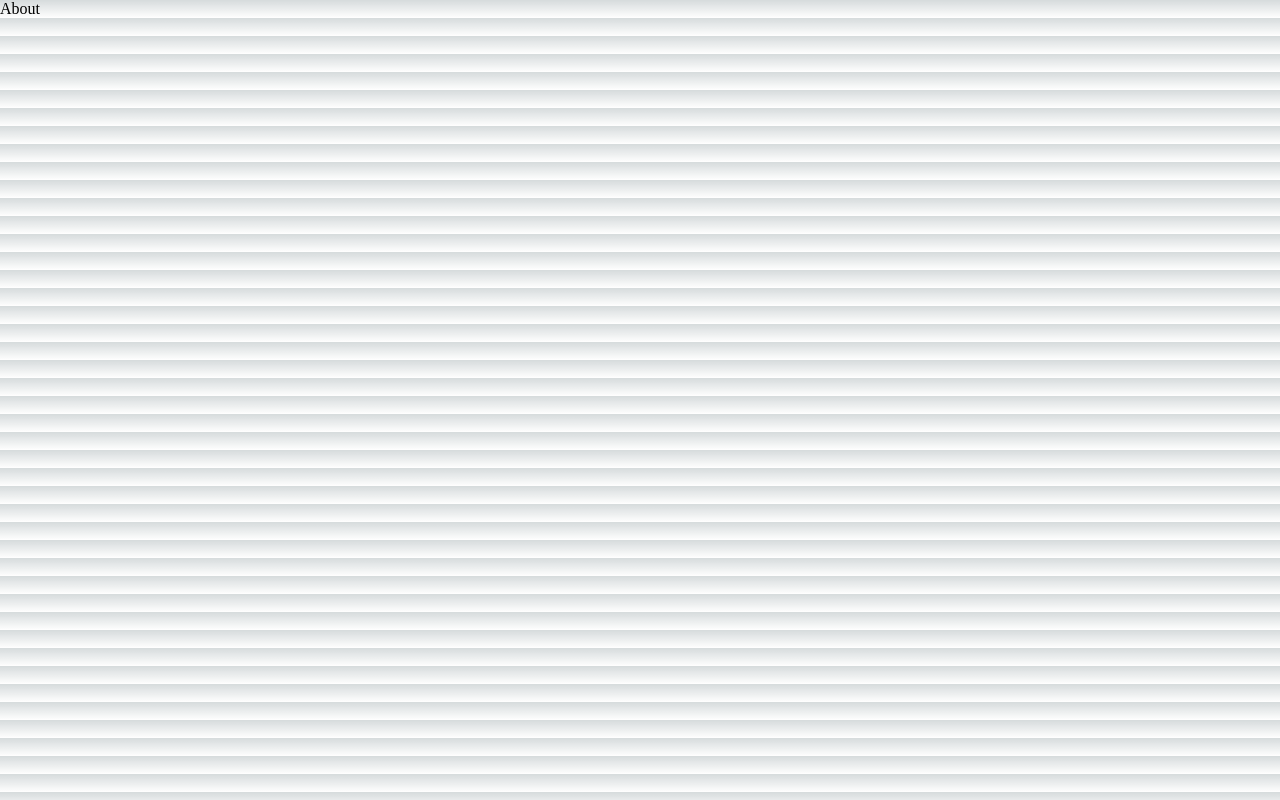
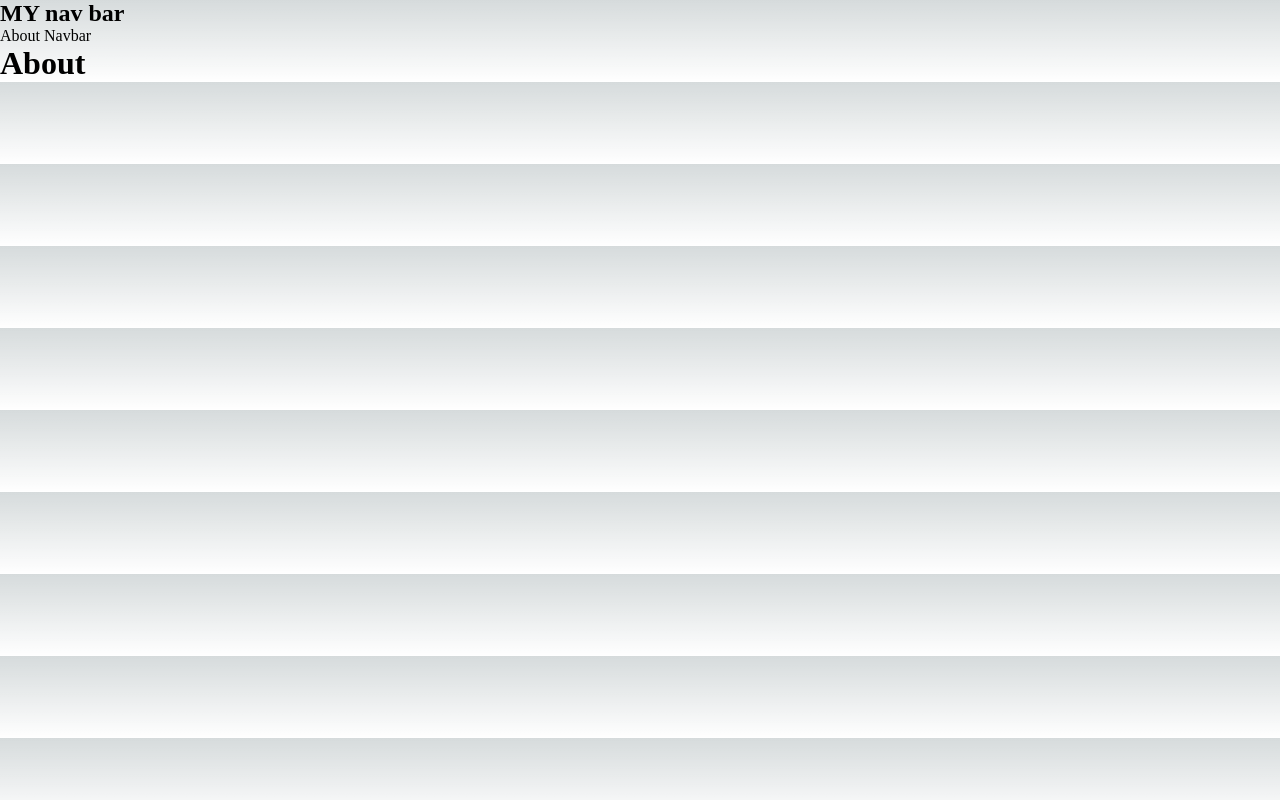
Before and after one commit to ggebre/nextjs-tutorial, a Next.js app: page /about in a window 1280 px wide. Built offline with nearby package versions, Linux system fonts and the light colour scheme.

Commit message:
update parent layout and add layout to about route

```diff
--- /dev/null
+++ b/app/about/layout.tsx
@@ -0,0 +1,14 @@
+export default function AboutLayout({
+    children,
+  }: {
+    children: React.ReactNode
+  }) {
+    return (
+      <>
+        <nav>About Navbar</nav>
+        <main>
+            {children}
+        </main>
+      </>
+    )
+  }
--- a/app/about/page.tsx
+++ b/app/about/page.tsx
@@ -1,6 +1,6 @@
 
 export default function About() {
     return (
-        <div>About</div>
+        <h1>About</h1>
     )
 }
--- a/app/layout.tsx
+++ b/app/layout.tsx
@@ -12,7 +12,9 @@ export default function RootLayout({
         head.tsx. Find out more at https://beta.nextjs.org/docs/api-reference/file-conventions/head
       */}
       <head />
-      <body>{children}</body>
+      <body>
+        <nav> <h1> MY nav bar</h1></nav>
+        {children}</body>
     </html>
   )
 }
```
